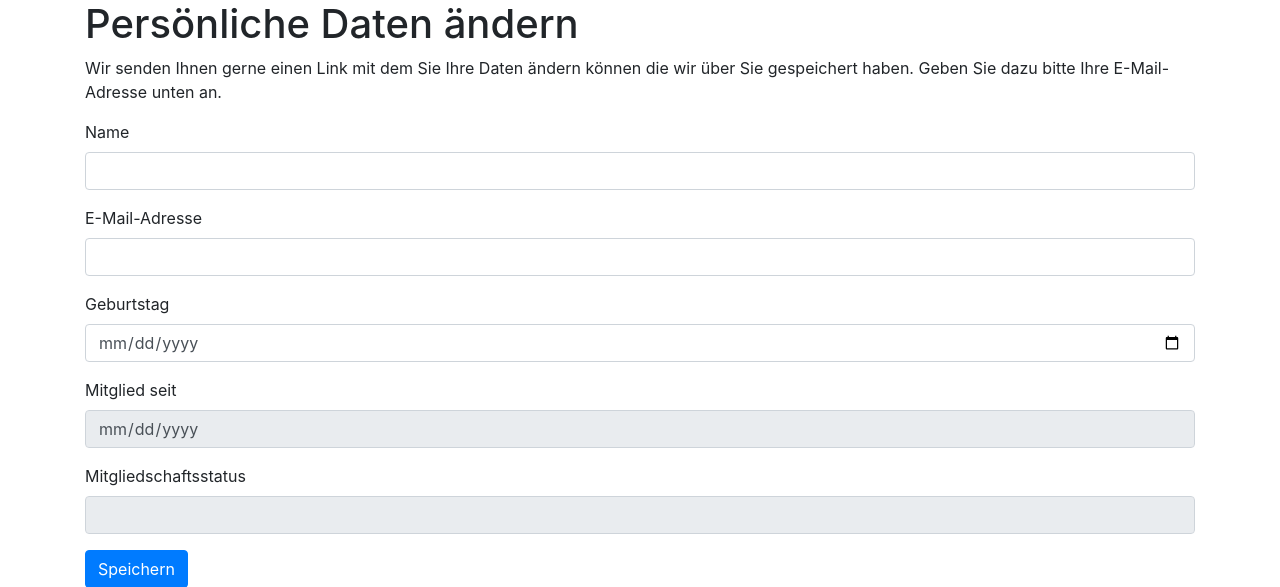
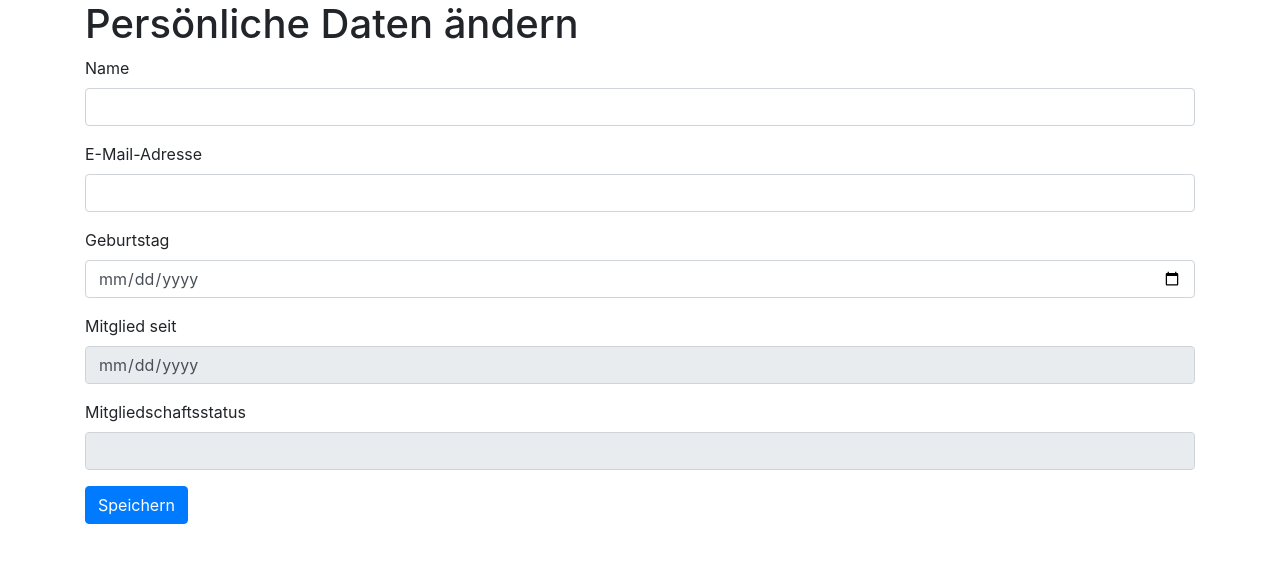
Before and after one commit to pep-dortmund/member-database, a Flask app: template member_database/templates/edit.html in a window 1280 px wide. Shown: the part 72-659 px from the top of the page. Run offline with Flask 2, Linux system fonts and the light colour scheme; the template is opened without the code that fills it: values that come from a table or form of the project are taken from there, others are empty; data comes from the database, SQL or seed files in the repository; parts of the project's set-up code (start-up, migrations or seed data) failed here and were passed over; some libraries are stand-ins or nearby versions.

Commit message:
update text personal data3

```diff
--- a/member_database/templates/edit.html
+++ b/member_database/templates/edit.html
@@ -1,8 +1,6 @@
 {% extends "base.html" %}
 {% block main %}
 <h1>{{ _('Persönliche Daten ändern') }}</h1>
-
-<p>Wir senden Ihnen gerne einen Link mit dem Sie Ihre Daten ändern können die wir über Sie gespeichert haben. Geben Sie dazu bitte Ihre E-Mail-Adresse unten an.</p>
 
 {% from 'bootstrap/form.html' import render_form %}
 {{ render_form(form, method='POST') }}
```
